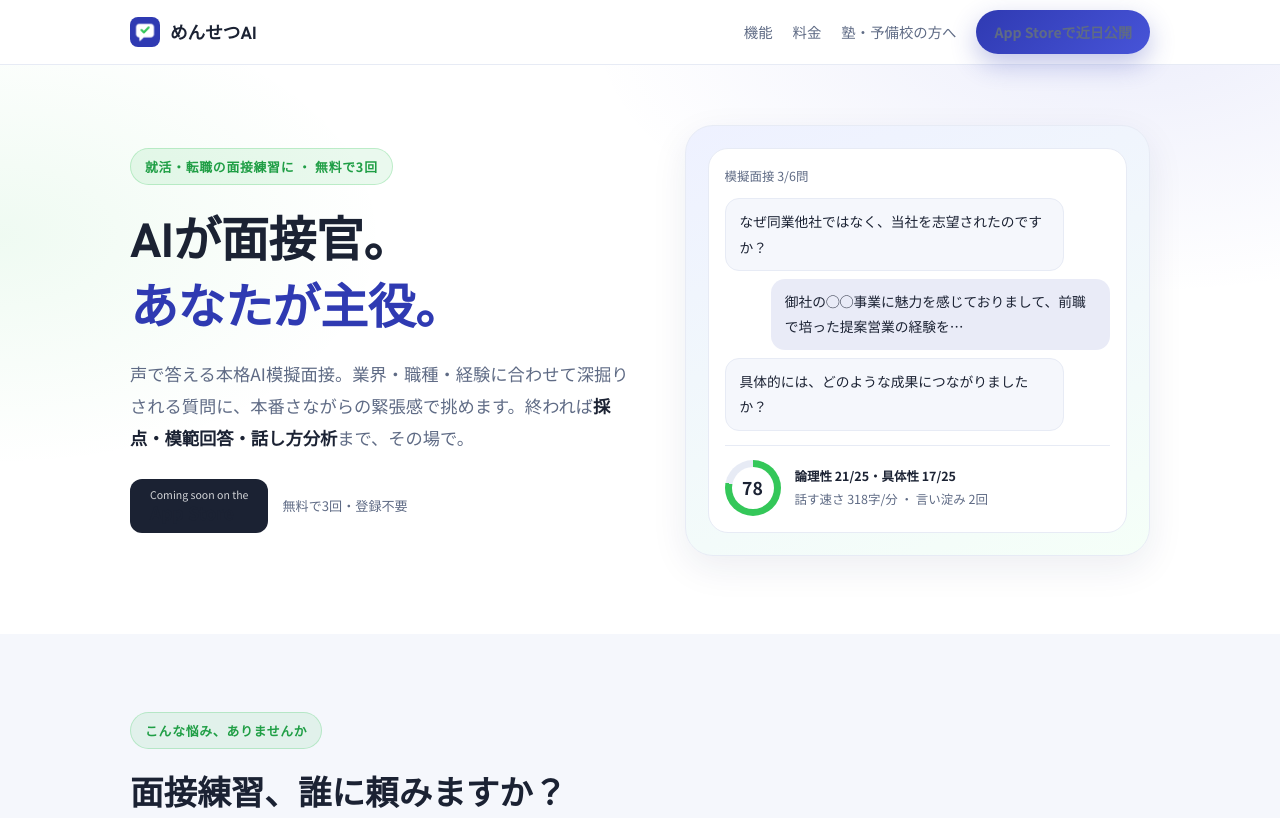
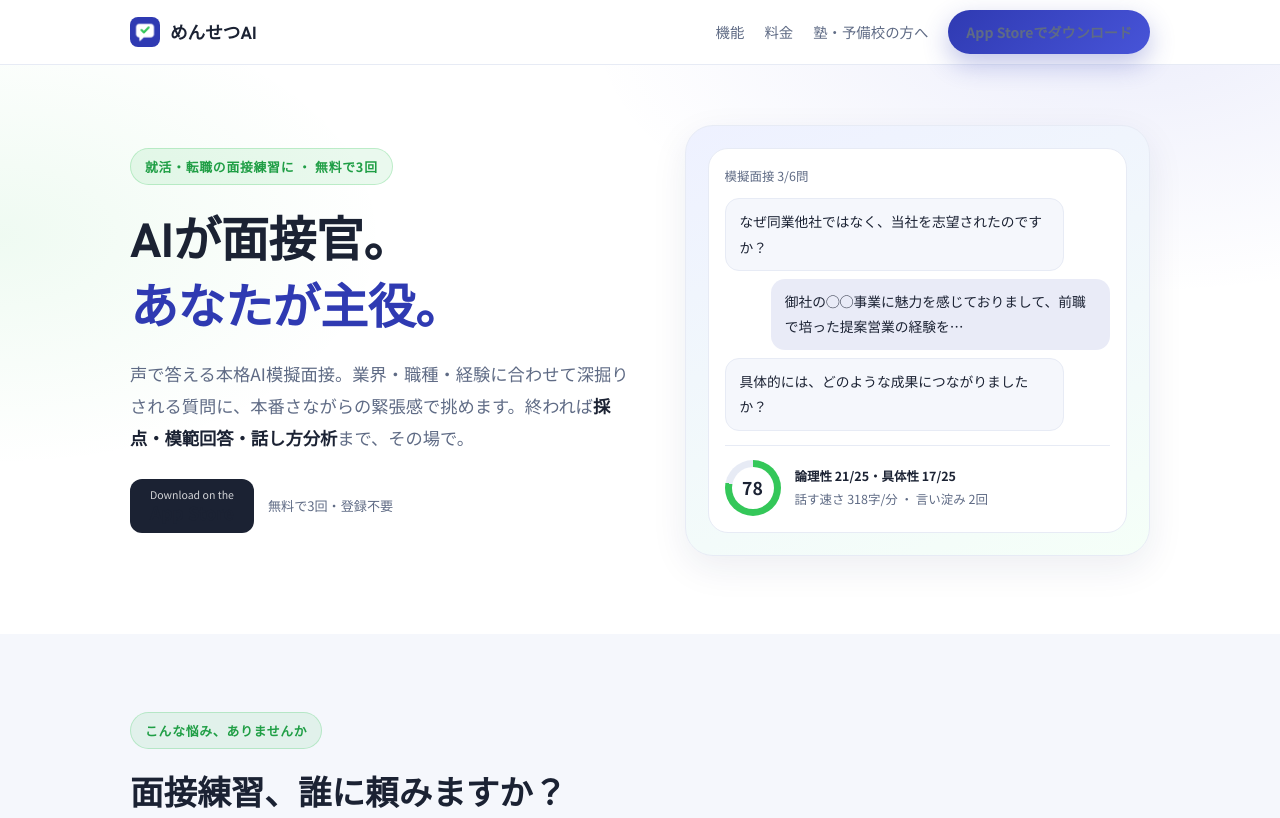
Before and after one commit to j2tcr4xfhn-ux/mensetsuai-lp, a plain HTML site: page index.html in a window 1280 px wide. Shown: the top 818 px of the page. Drawn offline with Linux system fonts and the light colour scheme.

Commit message:
feat: App Store公開に伴いLPのCTAを実URLへ更新 (#2)
ヘッダ/ヒーロー/最終CTAの「近日公開・Coming soon」を実App Store URL
(https://apps.apple.com/jp/app/id6781718043)＋「ダウンロード」表記へ差し替え。
b2b.htmlの「公開準備中/審査中」も「App Storeで公開中」に更新。
Co-Authored-By: Claude Opus 4.8 <noreply@anthropic.com>

Co-authored-by: Cielo <cielo.contact.jp@icloud.com>

```diff
--- a/index.html
+++ b/index.html
@@ -102,7 +102,7 @@ footer{border-top:1px solid var(--line);padding:40px 0;color:var(--muted);font-s
   <div class="brand"><img src="./assets/logo.png" alt="めんせつAI"><span class="name">めんせつAI</span></div>
   <nav class="navlinks">
     <a href="#features">機能</a><a href="#price">料金</a><a href="./b2b.html">塾・予備校の方へ</a>
-    <a href="#download" class="btn btn-main" style="padding:9px 18px;font-size:.88rem" onclick="track('cta_click')">App Storeで近日公開</a>
+    <a href="https://apps.apple.com/jp/app/id6781718043" target="_blank" rel="noopener" class="btn btn-main" style="padding:9px 18px;font-size:.88rem" onclick="track('cta_click')">App Storeでダウンロード</a>
   </nav>
 </div></div>
 
@@ -113,7 +113,7 @@ footer{border-top:1px solid var(--line);padding:40px 0;color:var(--muted);font-s
     <h1>AIが面接官。<br><em>あなたが主役。</em></h1>
     <p class="lead">声で答える本格AI模擬面接。業界・職種・経験に合わせて深掘りされる質問に、本番さながらの緊張感で挑めます。終われば<b>採点・模範回答・話し方分析</b>まで、その場で。</p>
     <div class="cta-row">
-      <a href="#download" class="store" onclick="track('cta_click')"><small>Coming soon on the</small><b> App Store</b></a>
+      <a href="https://apps.apple.com/jp/app/id6781718043" target="_blank" rel="noopener" class="store" onclick="track('cta_click')"><small>Download on the</small><b> App Store</b></a>
       <span class="micro" style="margin:0">無料で3回・登録不要</span>
     </div>
   </div>
@@ -207,7 +207,7 @@ footer{border-top:1px solid var(--line);padding:40px 0;color:var(--muted);font-s
     <span class="eyebrow">無料で3回・登録不要</span>
     <h2>次の面接を、自信を持って。</h2>
     <p class="lead" style="margin:0 auto 22px">AIが面接官。あなたが主役。今日から練習を始めましょう。</p>
-    <a href="#" class="store" onclick="track('cta_click');return false;"><small>Coming soon on the</small><b> App Store</b></a>
+    <a href="https://apps.apple.com/jp/app/id6781718043" target="_blank" rel="noopener" class="store" onclick="track('cta_click')"><small>Download on the</small><b> App Store</b></a>
     <p class="micro">塾・予備校の方は <a href="./b2b.html" style="color:#fff;text-decoration:underline">こちら（法人向け）</a></p>
   </div>
 </div></section>
```
Also changed, not shown: b2b.html (+3 -3 lines).
